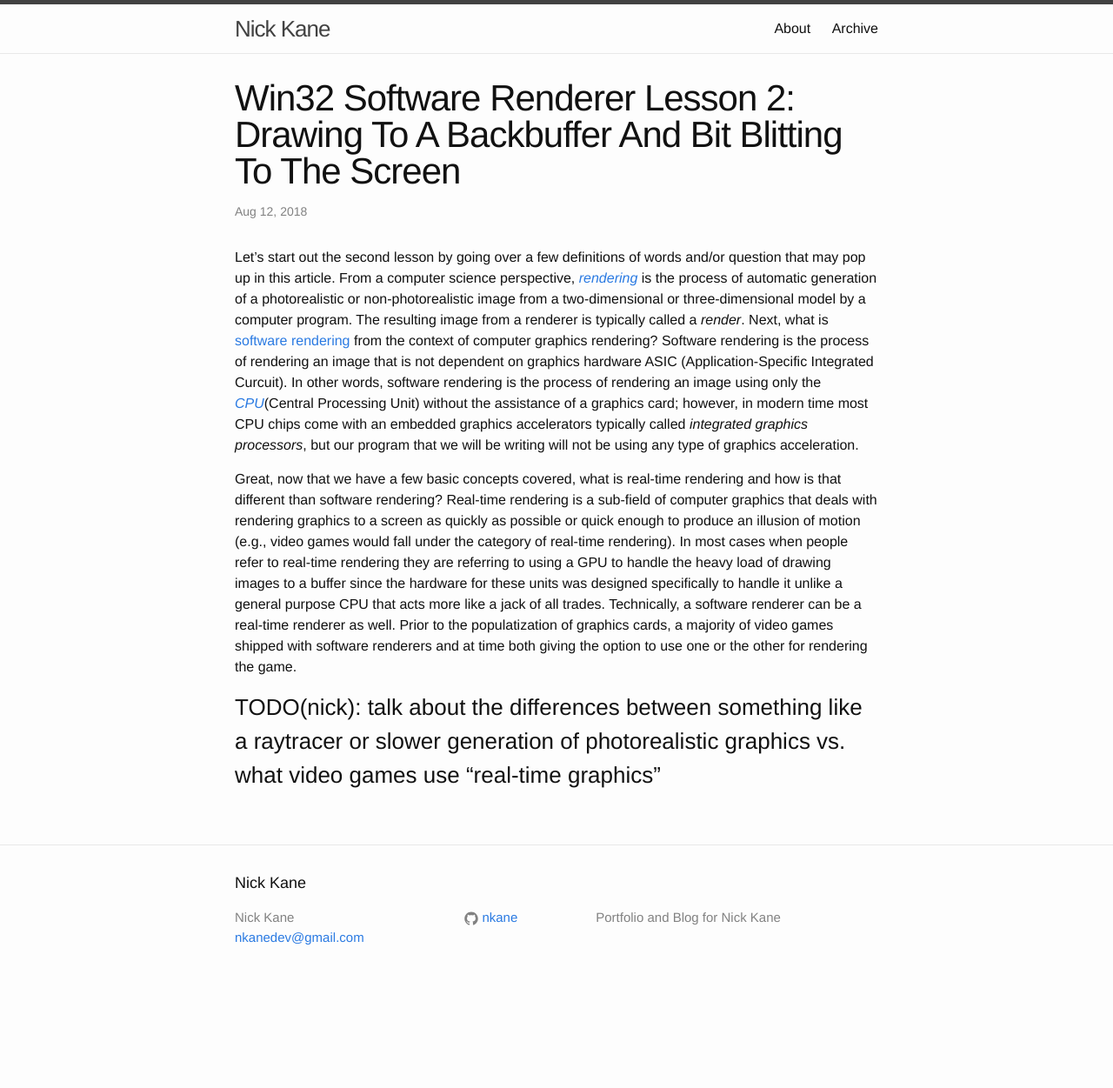
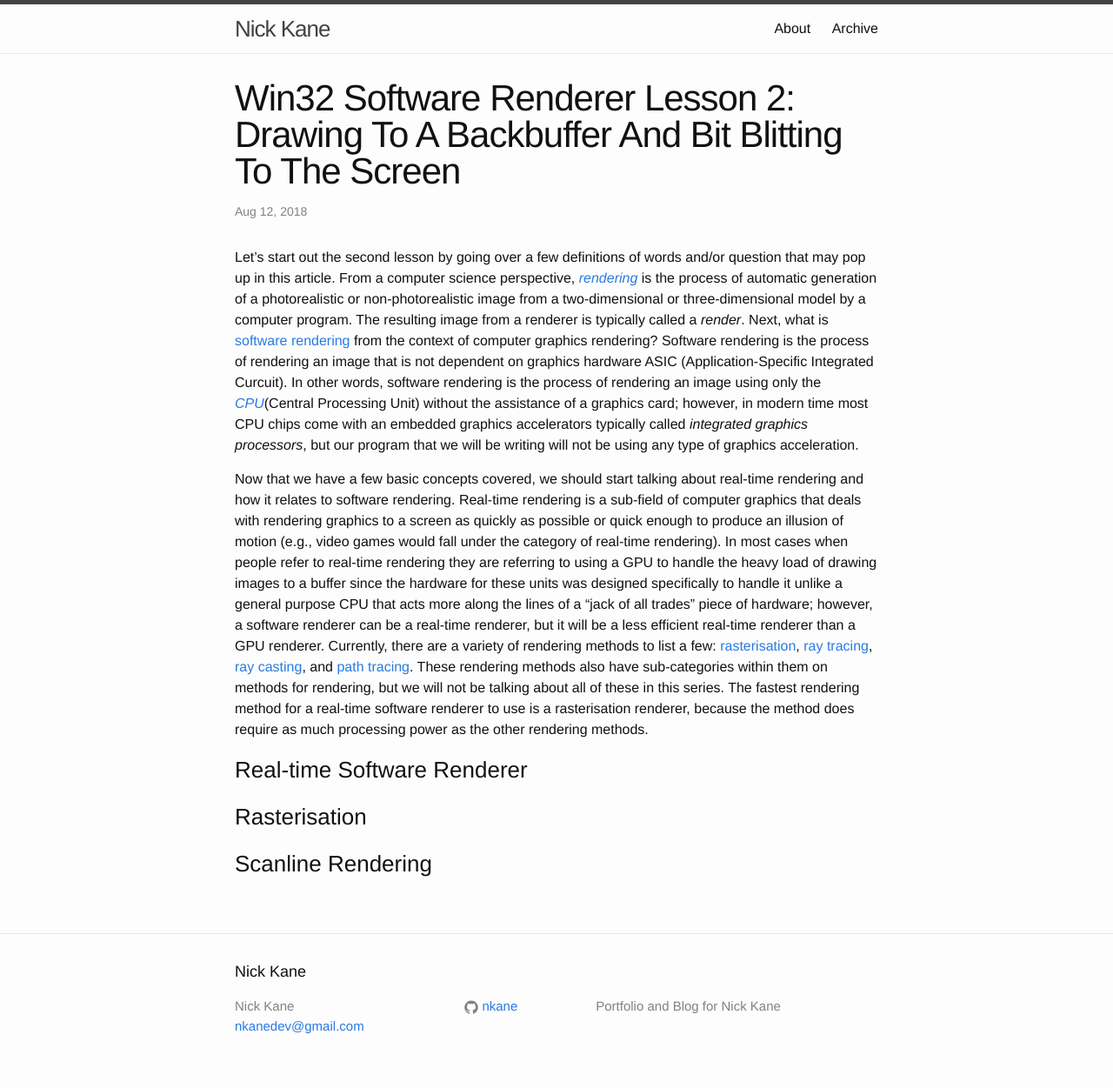
Before and after one commit to nkane/nkane.github.io, a Jekyll site: the page built from _posts/2018-09-01-win32-software-renderer-lesson-2:-drawing-to-a-backbuffer-and-bit-blitting-to-the-screen.markdown, in a window 1280 px wide. Shown: the whole page at 87% size. Built offline with Jekyll 4.4.1, drawn with Linux system fonts in a browser that asks for light colours; before the commit the page ends 1149 px from its top, so only the background shows below that.

Commit message:
updating lesson 2 blog post for software renderer

```diff
--- a/_posts/2018-09-01-win32-software-renderer-lesson-2:-drawing-to-a-backbuffer-and-bit-blitting-to-the-screen.markdown
+++ b/_posts/2018-09-01-win32-software-renderer-lesson-2:-drawing-to-a-backbuffer-and-bit-blitting-to-the-screen.markdown
@@ -12,19 +12,34 @@ process of rendering an image that is not dependent on graphics hardware ASIC (A
 an image using only the *[CPU][cpu]*(Central Processing Unit) without the assistance of a graphics card; however, in modern time most CPU chips come with an embedded graphics accelerators
 typically called *integrated graphics processors*, but our program that we will be writing will not be using any type of graphics acceleration.
 
-Great, now that we have a few basic concepts covered, what is real-time rendering and how is that different than software rendering? Real-time rendering is a sub-field of computer graphics
-that deals with rendering graphics to a screen as quickly as possible or quick enough to produce an illusion of motion (e.g., video games would fall under the category of real-time rendering).
-In most cases when people refer to real-time rendering they are referring to using a GPU to handle the heavy load of drawing images to a buffer since the hardware for these units was designed
-specifically to handle it unlike a general purpose CPU that acts more like a jack of all trades. Technically, a software renderer can be a real-time renderer as well. Prior to the populatization
-of graphics cards, a majority of video games shipped with software renderers and at time both giving the option to use one or the other for rendering the game.
+Now that we have a few basic concepts covered, we should start talking about real-time rendering and how it relates to software rendering. Real-time rendering is a sub-field of computer
+graphics that deals with rendering graphics to a screen as quickly as possible or quick enough to produce an illusion of motion (e.g., video games would fall under the category of real-time
+rendering). In most cases when people refer to real-time rendering they are referring to using a GPU to handle the heavy load of drawing images to a buffer since the hardware for these units
+was designed specifically to handle it unlike a general purpose CPU that acts more along the lines of a "jack of all trades" piece of hardware; however, a software renderer can be a real-time
+renderer, but it will be a less efficient real-time renderer than a GPU renderer. Currently, there are a variety of rendering methods to list a few: [rasterisation][rasterisation],
+[ray tracing][ray-tracing], [ray casting][ray-casting], and [path tracing][path-tracing]. These rendering methods also have sub-categories within them on methods for rendering, but we will
+not be talking about all of these in this series. The fastest rendering method for a real-time software renderer to use is a rasterisation renderer, because the method does require as much
+processing power as the other rendering methods.
 
-### TODO(nick): talk about the differences between something like a raytracer or slower generation of photorealistic graphics vs. what video games use "real-time graphics"
+
+### Real-time Software Renderer
 
 
 
+### Rasterisation
 
+
+### Scanline Rendering
+
+
+
+[bit-blit]:														https://en.wikipedia.org/wiki/Bit_blit
 [cpu]:															https://en.wikipedia.org/wiki/Central_processing_unit
+[path-tracing]:													https://en.wikipedia.org/wiki/Path_tracing
 [pre-rendering]:												https://en.wikipedia.org/wiki/Pre-rendering
+[rasterisation]:												https://en.wikipedia.org/wiki/Rasterisation
+[ray-casting]:													https://en.wikipedia.org/wiki/Ray_casting
 [ray-tracing]:													https://en.wikipedia.org/wiki/Ray_tracing_(graphics)
 [rendering]:													https://en.wikipedia.org/wiki/Rendering_(computer_graphics)
+[scanline-rendering]:											https://en.wikipedia.org/wiki/Scanline_rendering
 [software-rendering]:											https://en.wikipedia.org/wiki/Software_rendering
```
